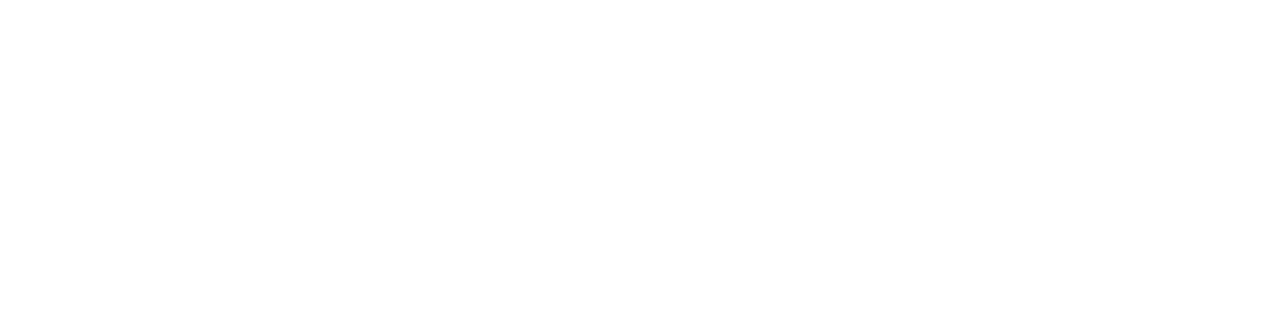
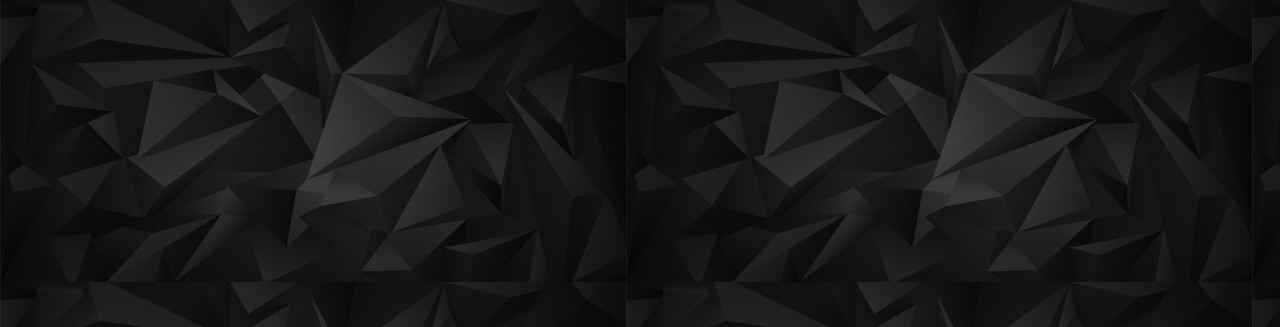
Before and after one commit to shaileshkamble/webpage-shailesh, a plain HTML site: page index.html in a window 1280 px wide. Shown: the top 327 px of the page. Drawn offline with Linux system fonts and the light colour scheme.

Commit message:
change of image

```diff
--- a/index.html
+++ b/index.html
@@ -4,7 +4,7 @@
 <title>this is webpage</title>
 <style type="text/css">
  body{
-			background-image: url('dc.jpg');
+			background-image: url('mat_black.jpg');
 		   }
 
 
```
